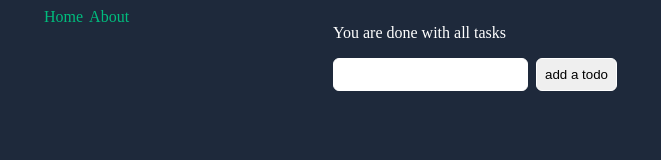
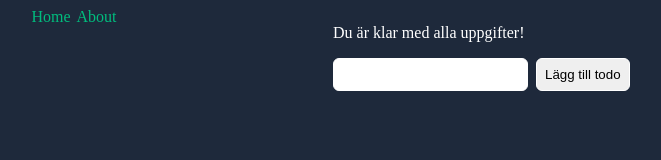
Before and after one commit to OmarAlawi16/Vue, a Vue app: page / in a window 1280 px wide. Shown: the top 160 px of the page, without its empty margins (307-968 px from the left). Built offline with nearby package versions, Linux system fonts and the light colour scheme.

Commit message:
save todo state to localstorage and removed counter.ts

```diff
--- a/src/components/SingleTodo.vue
+++ b/src/components/SingleTodo.vue
@@ -1,17 +1,21 @@
 <script setup lang="ts">
 import { ref } from 'vue';
+import { useTodosStore } from '@/stores/todos.ts';
 const props = defineProps({
+  id: { type: Number, required: true },
   todoText: { type: String, required: true },
   complete: { type: Boolean, default: false },
 });
+const todoStore = useTodosStore();
 const isDone = ref(props.complete);
 function toggleCompletedState() {
   isDone.value = !isDone.value;
+  todoStore.toggleTodoState(props.id, isDone.value);
 }
 </script>
 
 <template>
-    <div :class="{ completed: isDone }" class="grid grid-cols-2 gap-2">
+  <div :class="{ completed: isDone }" class="grid grid-cols-2 gap-2">
     <div>{{ todoText }}</div>
     <div>
       <button @click="toggleCompletedState">
--- /dev/null
+++ b/src/stores/todos.ts
@@ -0,0 +1,84 @@
+// Nödvändiga importer från ramverket
+import { ref, onMounted } from 'vue';
+import { defineStore, acceptHMRUpdate } from 'pinia';
+
+// Skapa ett interface som beskriver våra todos, bl.a. för
+// att få lite kodhjälp.
+export interface ITodo {
+    id: number;
+    text: string;
+    complete: boolean;
+}
+
+const DEBUGGING = import.meta.env.DEV;
+const nextId = ref(0);
+
+// Skapa vårt store med namnet "todos"
+export const useTodosStore = defineStore('todos', () => {
+
+    // Denna array bestående av ITodos kommer att innehålla våra todos
+    const todos = ref<ITodo[]>([]);
+
+    // Denna funktion hämtar våra lagrade todos från localStorage
+    // och sparar dessa i "todos"-variablen som vi definierade här ovan
+    function getTodosFromLocalStorage() {
+        const savedTodos = localStorage.getItem('todos');
+
+        if (savedTodos === null) {
+            if (DEBUGGING) {
+                console.warn('Inga todos lagrade i localStorage sedan innan.');
+            }
+            return;
+        }
+
+        // Konvertera från textformat till objekt
+        todos.value = JSON.parse(savedTodos);
+
+        // Hitta det högsta id:t bland våra todos
+        nextId.value = Math.max(...todos.value.map(todo => todo.id));
+        // Skriv ut hjälptext om vi är i utvecklarläge
+        if (DEBUGGING) {
+            console.log('Följande värden finns lagrade i localStorage');
+            console.table(todos.value);
+        }
+    }
+
+    // Denna funktion konverterar vårt objekt till textformat
+    // och sparar det sedan i localStorage
+    function saveTodosToLocalStorage() {
+        const stringified = JSON.stringify(todos.value);
+        localStorage.setItem('todos', stringified);
+
+        if (DEBUGGING) {
+            console.log('Sparade följande värden i localStorage');
+            console.table(todos.value);
+        }
+    }
+
+    function addNewTodo(text: string, complete: boolean): void {
+        // Öka id:t för vår nästa todo
+        nextId.value += 1;
+        todos.value.push({ text, complete, id: nextId.value });
+
+        saveTodosToLocalStorage();
+    }
+
+    function toggleTodoState(id: number, isComplete: boolean): void {
+        const item = todos.value.find(todo => todo.id === id);
+        if (item) {
+            item.complete = isComplete;
+            saveTodosToLocalStorage();
+        }
+    }
+    // När programmet laddas första gången så hämtar vi våra todos
+    onMounted(() => {
+        getTodosFromLocalStorage();
+    });
+    return { todos, addNewTodo, toggleTodoState };
+});
+
+// Används medan vi utvecklar så att ändringar vi skriver i denna fil
+// appliceras direkt och vi behöver inte uppdatera webbläsarfönstret
+if (import.meta.hot) {
+    import.meta.hot.accept(acceptHMRUpdate(useTodosStore, import.meta.hot));
+}
--- a/src/views/HomeView.vue
+++ b/src/views/HomeView.vue
@@ -1,13 +1,13 @@
 <script setup lang="ts">
 import { ref } from 'vue';
 import SingleTodo from '@/components/SingleTodo.vue';
-
-const todos = ref<string[]>([]);
-
+import { useTodosStore } from '@/stores/todos.ts';
+import { storeToRefs } from 'pinia';
+const todoStore = useTodosStore();
+const { todos } = storeToRefs(todoStore);
 const todoName = ref('');
-
 function addTodo() {
-  todos.value.push(todoName.value);
+  todoStore.addNewTodo(todoName.value, false);
 }
 </script>
 
@@ -16,12 +16,13 @@ function addTodo() {
     <div class="my-8">
       <template v-if="todos.length > 0">
         <div v-for="(todo, index) in todos" :key="index">
-          <SingleTodo :todo-text="todo" />
+          <SingleTodo :todo-text="todo.text" :complete="todo.complete" :id="todo.id" />
         </div>
       </template>
-      <p v-else>You are done with all tasks</p>
+
+      <p v-if="todos.length === 0">Du är klar med alla uppgifter!</p>
     </div>
     <input type="text" v-model="todoName" @keyup.enter="addTodo" />
-    <button @click="addTodo">add a todo</button>
+    <button @click="addTodo">Lägg till todo</button>
   </main>
 </template>
```
Also changed, not shown: src/stores/counter.ts (deleted, +0 -12 lines).
